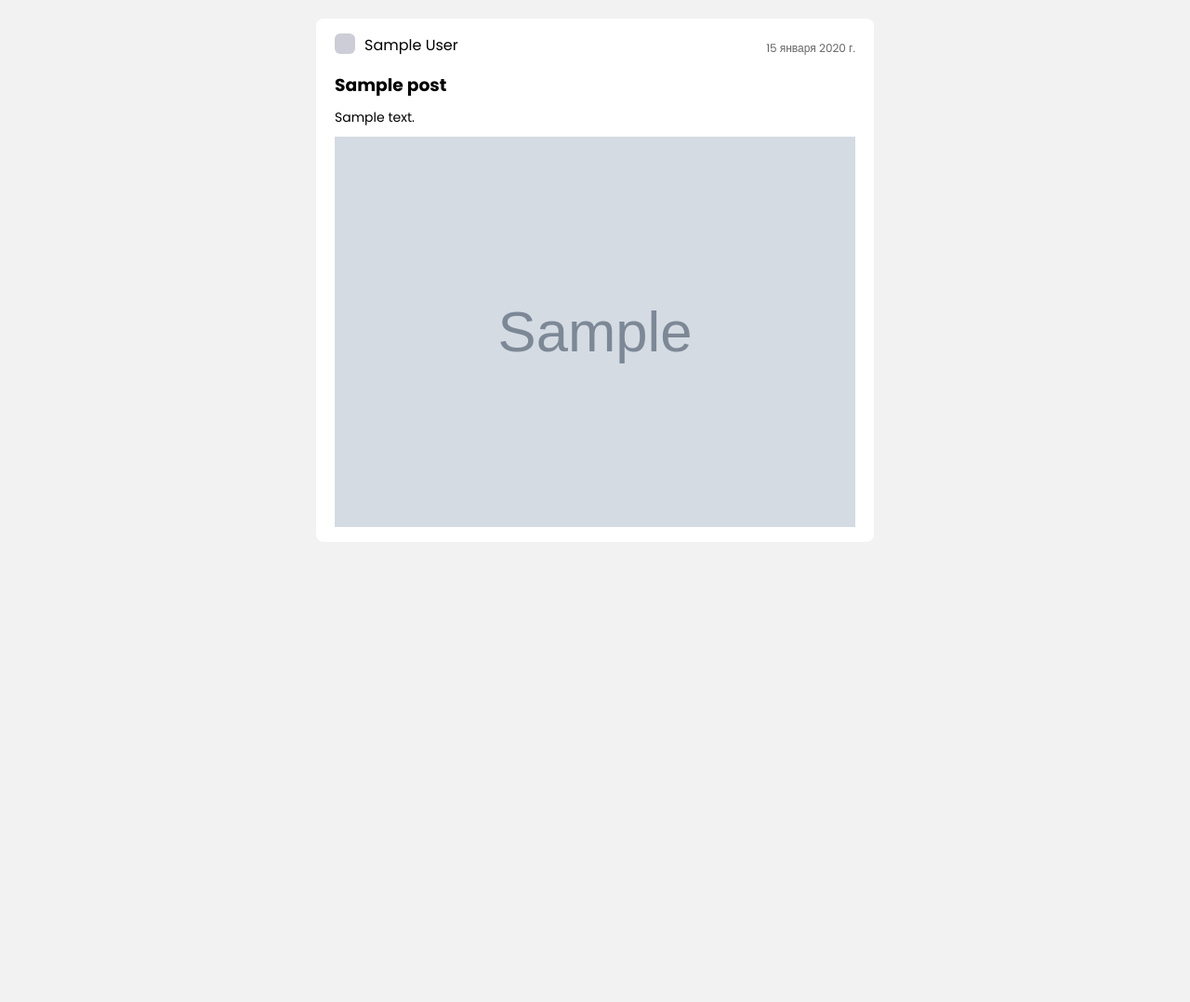
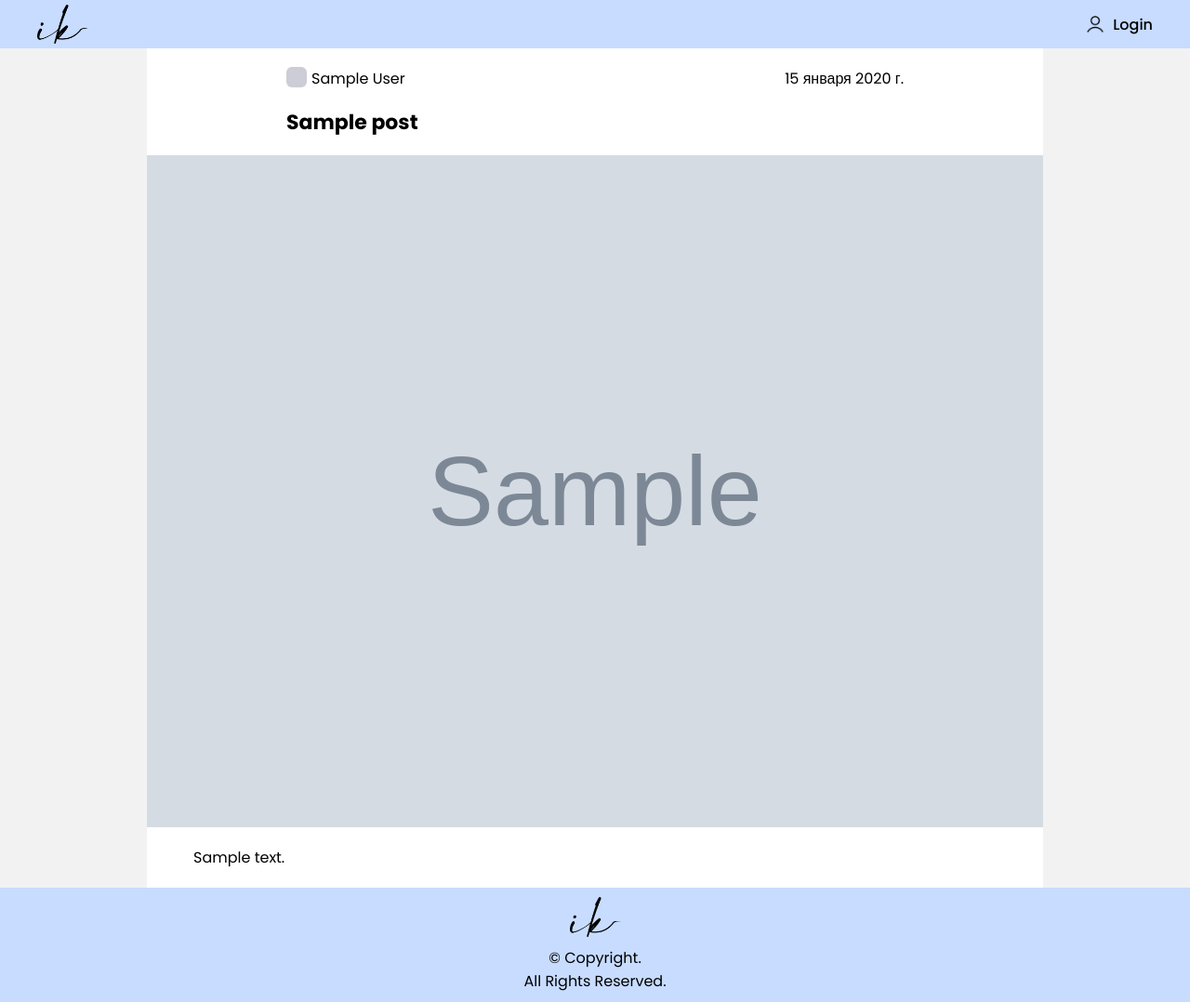
Before and after one commit to ikramarenko1/django-blog, a Django app: page /1/ in a window 1280 px wide. Shown: the whole page at 93% size. Before the commit the page ends 583 px from the top, so only its background shows below. Run offline with Django 4.2, Linux system fonts and the light colour scheme; tables that the repository leaves empty hold one stand-in row (values such as "Sample post"); grey boxes marked "Sample" are stand-in pictures.

Commit message:
add blog-post page

```diff
--- a/myblog/static/css/style.css
+++ b/myblog/static/css/style.css
@@ -163,6 +163,60 @@ body {
   height: auto;
 }
 
+.post.post__page {
+  width: 100%;
+  max-width: 964px;
+  background-color: #fff;
+  padding-block: 20px;
+  margin: 0 auto;
+  display: flex;
+  flex-direction: column;
+  gap: 20px;
+}
+.post.post__page .post__header,
+.post.post__page .post__body {
+  padding-inline: 50px;
+}
+@media (max-width: 598px) {
+  .post.post__page .post__header,
+  .post.post__page .post__body {
+    padding-inline: 15px;
+  }
+}
+.post.post__page .post__header {
+  display: flex;
+  width: 100%;
+  max-width: 764px;
+  flex-direction: column;
+  justify-content: center;
+  gap: 20px;
+  margin: 0 auto;
+}
+.post.post__page .post__header .post__meta {
+  display: flex;
+  gap: 5px;
+}
+.post.post__page .post__header .post__meta .post__author-name {
+  flex: 1;
+}
+.post.post__page .post__header .post__author-photo {
+  background-color: #cccdd6;
+  width: 22px;
+  height: 22px;
+  border-radius: 6px;
+}
+.post.post__page .post__header .post__title h1 {
+  font-size: 22px;
+  line-height: 30px;
+}
+.post.post__page .post__image img {
+  width: 100%;
+  height: auto;
+}
+.post.post__page .post__body .post__content {
+  word-wrap: break-word;
+}
+
 /*
 	===== MAIN =====
 */
--- a/myblog/static/scss/structure/_posts.scss
+++ b/myblog/static/scss/structure/_posts.scss
@@ -82,3 +82,69 @@
 		}
 	}
 }
+
+.post.post__page {
+	width: 100%;
+	max-width: 964px;
+	background-color: #fff;
+	padding-block: 20px;
+	margin: 0 auto;
+	display: flex;
+	flex-direction: column;
+	gap: 20px;
+
+	.post__header,
+	.post__body {
+		padding-inline: 50px;
+
+		@media (max-width: 598px) {
+			padding-inline: 15px;
+		}
+	}
+
+	.post__header {
+		display: flex;
+		width: 100%;
+		max-width: 764px;
+		flex-direction: column;
+		justify-content: center;
+		gap: 20px;
+		margin: 0 auto;
+
+		.post__meta {
+			display: flex;
+			gap: 5px;
+
+			.post__author-name {
+				flex: 1;
+			}
+		}
+
+		.post__author-photo {
+			background-color: #cccdd6;
+			width: 22px;
+			height: 22px;
+			border-radius: 6px;
+		}
+
+		.post__title {
+			h1 {
+				font-size: 22px;
+				line-height: 30px;
+			}
+		}
+	}
+
+	.post__image {
+		img {
+			width: 100%;
+			height: auto;
+		}
+	}
+
+	.post__body {
+		.post__content {
+			word-wrap: break-word;
+		}
+	}
+}
--- a/myblog/templates/blog/blog_post.html
+++ b/myblog/templates/blog/blog_post.html
@@ -14,20 +14,45 @@
 
 </head>
 <body>
-	<div class="posts">
-		<div class="post">
+	<div class="content">
+		<!--
+			- HEADER
+		-->
+		<header class="header">
+			<div class="header__logo logo">
+				<a href="/">
+					<img src="{% static "img/logos/logo.png" %}" alt="">
+				</a>
+			</div>
+
+			<div class="header__login-button">
+				<div class="header__login-image">
+					<img src="{% static "img/person.png" %}" alt="">
+				</div>
+				<div class="header__login-content">
+					<a href="#">Login</a>
+				</div>
+			</div>
+		</header>
+
+		<!--
+			- MAIN
+		-->
+		<main class="main">
+
+			{% if post %}
+
+				<div class="post post__page">
 					<div class="post__header">
+						<div class="post__meta">
 							<div class="post__author-photo"></div>
 							<div class="post__author-name">{{ post.author }}</div>
 							<div class="post__publishdate">{{ post.date }}</div>
 						</div>
 
-			<div class="post__body">
 						<div class="post__title">
-					<h3>{{ post.title }}</h3>
+							<h1>{{ post.title }}</h1>
 						</div>
-				<div class="post__description">
-					<p>{{ post.description }}</p>
 					</div>
 
 					{% if post.img %}
@@ -36,8 +61,32 @@
 						</div>
 					{% endif %}
 
+					<div class="post__body">
+						<div class="post__content">
+							<p>{{ post.description }}</p>
 						</div>
 					</div>
 				</div>
+
+			{% endif %}
+
+		</main>
+
+		<!--
+			- FOOTER
+		-->
+		<footer class="footer">
+			<div class="footer__logo logo">
+				<a href="/">
+					<img src="{% static "img/logos/logo.png" %}" alt="">
+				</a>
+			</div>
+
+			<div class="footer__copyright">
+				© Copyright. <br>
+				All Rights Reserved.
+			</div>
+		</footer>
+	</div>
 </body>
 </html>
```
Lines whose indentation alone changed are shown as unchanged.
